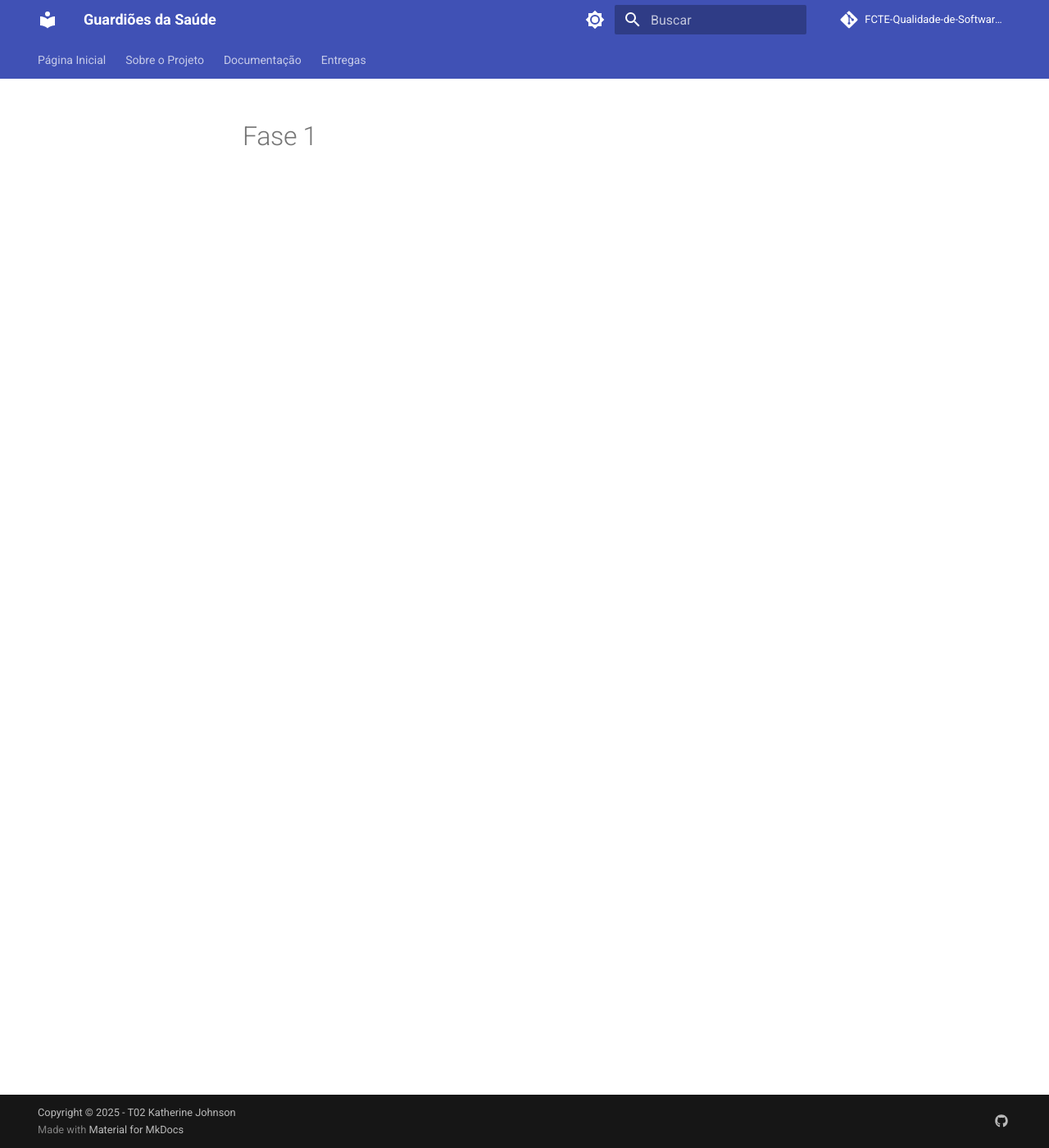
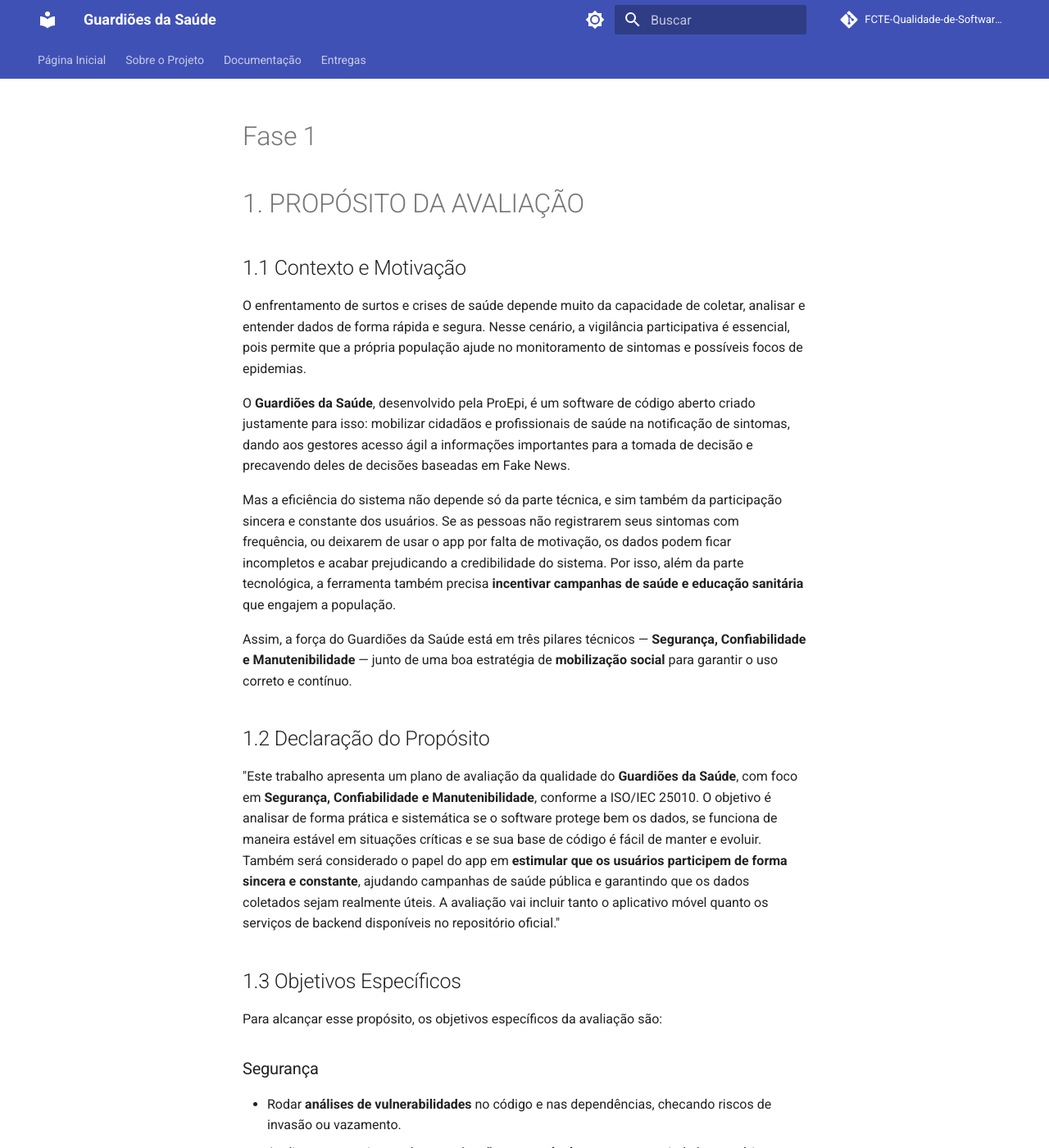
Before and after one commit to FCTE-Qualidade-de-Software-1/2025-2_T02_Katherine_Johnson, an MkDocs documentation site: the page built from docs/entregas/Fase 1.md, in a window 1280 px wide and 1400 px high. Shown: the whole window at 82% size. Built offline with MkDocs 1.6.1 and Material for MkDocs 9.7.7, drawn with Linux system fonts in a browser that asks for light colours; comment, search, counter and statistics services are not loaded; some of the changed text lies outside the part shown.

Commit message:
docs: Expands 'Fase 1.md' with detailed evaluation purpose, context, and objectives

```diff
--- a/docs/entregas/Fase 1.md
+++ b/docs/entregas/Fase 1.md
@@ -1 +1,49 @@
 # Fase 1
+
+# 1. PROPÓSITO DA AVALIAÇÃO
+
+## 1.1 Contexto e Motivação
+O enfrentamento de surtos e crises de saúde depende muito da capacidade de coletar, analisar e entender dados de forma rápida e segura. Nesse cenário, a vigilância participativa é essencial, pois permite que a própria população ajude no monitoramento de sintomas e possíveis focos de epidemias.
+
+O **Guardiões da Saúde**, desenvolvido pela ProEpi, é um software de código aberto criado justamente para isso: mobilizar cidadãos e profissionais de saúde na notificação de sintomas, dando aos gestores acesso ágil a informações importantes para a tomada de decisão e precavendo deles de decisões baseadas em Fake News.
+
+Mas a eficiência do sistema não depende só da parte técnica, e sim também da participação sincera e constante dos usuários. Se as pessoas não registrarem seus sintomas com frequência, ou deixarem de usar o app por falta de motivação, os dados podem ficar incompletos e acabar prejudicando a credibilidade do sistema. Por isso, além da parte tecnológica, a ferramenta também precisa **incentivar campanhas de saúde e educação sanitária** que engajem a população.
+
+Assim, a força do Guardiões da Saúde está em três pilares técnicos — **Segurança, Confiabilidade e Manutenibilidade** — junto de uma boa estratégia de **mobilização social** para garantir o uso correto e contínuo.
+
+
+## 1.2 Declaração do Propósito
+"Este trabalho apresenta um plano de avaliação da qualidade do **Guardiões da Saúde**, com foco em **Segurança, Confiabilidade e Manutenibilidade**, conforme a ISO/IEC 25010. O objetivo é analisar de forma prática e sistemática se o software protege bem os dados, se funciona de maneira estável em situações críticas e se sua base de código é fácil de manter e evoluir. Também será considerado o papel do app em **estimular que os usuários participem de forma sincera e constante**, ajudando campanhas de saúde pública e garantindo que os dados coletados sejam realmente úteis. A avaliação vai incluir tanto o aplicativo móvel quanto os serviços de backend disponíveis no repositório oficial."
+
+
+## 1.3 Objetivos Específicos
+Para alcançar esse propósito, os objetivos específicos da avaliação são:
+
+### Segurança
+- Rodar **análises de vulnerabilidades** no código e nas dependências, checando riscos de invasão ou vazamento.
+- Avaliar os mecanismos de **autenticação e controle de acesso**, garantindo boas práticas para proteção de dados de saúde.
+- Verificar se existem **auditorias e registros de segurança** que permitam rastrear ações críticas.
+
+### Confiabilidade
+- Medir a **taxa de falhas** em cenários de alta demanda, como picos de notificações em surtos.
+- Calcular o **MTBF (Mean Time Between Failures)** para entender a robustez do sistema.
+- Avaliar a **disponibilidade e consistência dos dados** coletados.
+- Checar como a **participação sincera e constante dos usuários** impacta na qualidade dos dados.
+
+### Manutenibilidade
+- Medir o **MTTR (Mean Time To Repair)**, ou seja, quanto tempo leva em média para corrigir falhas.
+- Verificar a **facilidade de modificar o sistema**, analisando modularidade, legibilidade e boas práticas no código.
+- Avaliar a **documentação técnica e o pipeline de desenvolvimento**, garantindo suporte à evolução sustentável.
+
+
+## 1.4 Alinhamento com Objetivos de Negócio e ODS
+A avaliação proposta está ligada diretamente aos objetivos do Guardiões da Saúde e aos **Objetivos de Desenvolvimento Sustentável (ODS)**:
+
+- **ODS 3 – Saúde e Bem-Estar**: fortalecer a vigilância epidemiológica (Meta 3.d) e **estimular a participação da população** de forma consciente, apoiando campanhas sanitárias (Meta 3.3).
+- **ODS 9 – Inovação e Infraestrutura**: melhorar continuamente a manutenibilidade para sustentar a evolução tecnológica do sistema (Meta 9.c).
+
+### Benefícios esperados para o negócio:
+- **Credibilidade e confiança**: mostrar para os usuários que seus dados estão seguros e são tratados de forma responsável.
+- **Engajamento social**: motivar o uso contínuo e sincero do app, com apoio de campanhas de conscientização e integração com políticas públicas.
+- **Agilidade em crises de saúde**: reduzir falhas e garantir que o sistema funcione bem em momentos críticos.
+- **Sustentabilidade técnica**: manter o software fácil de corrigir e evoluir, evitando acúmulo de problemas a longo prazo.
```
